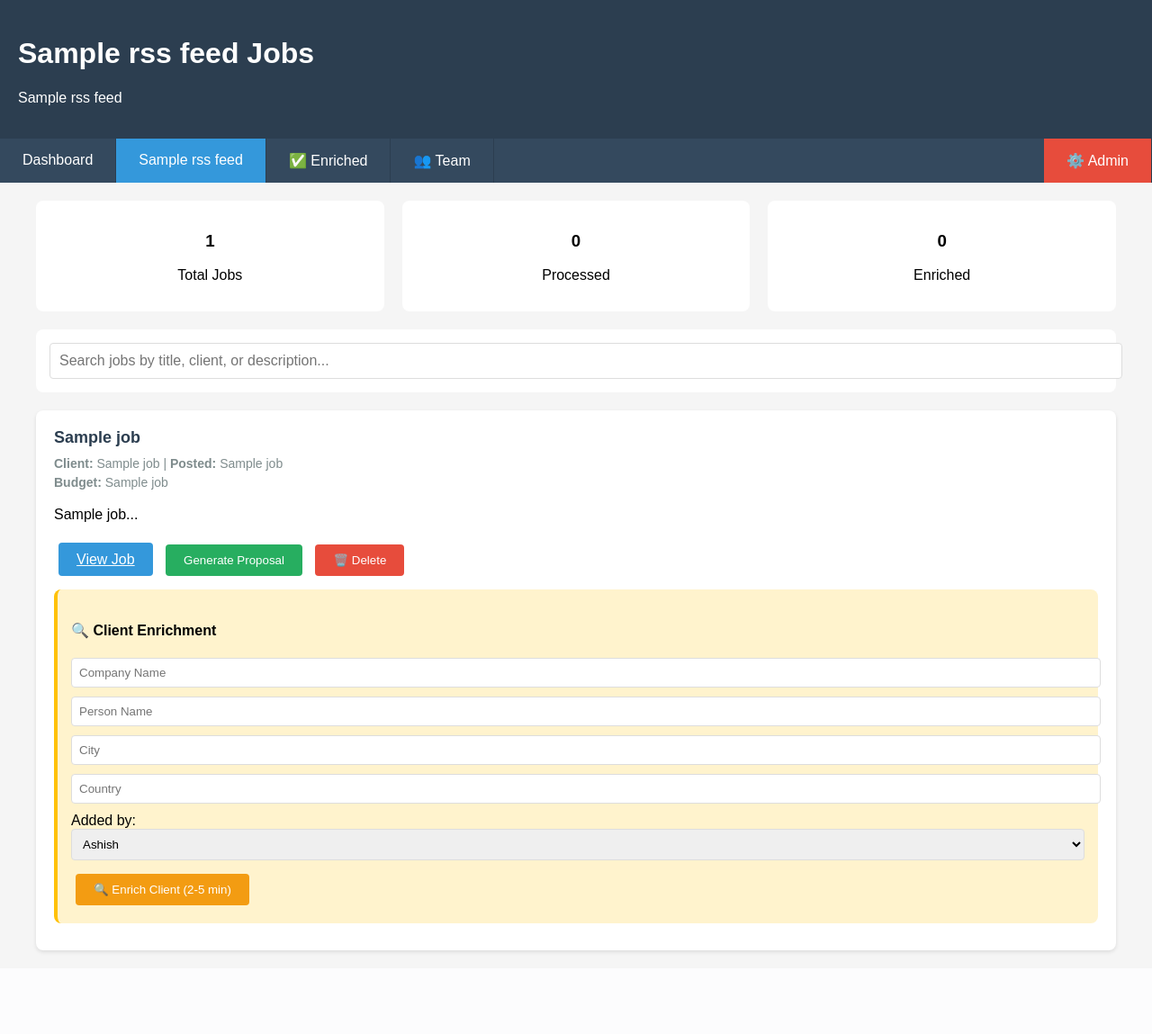
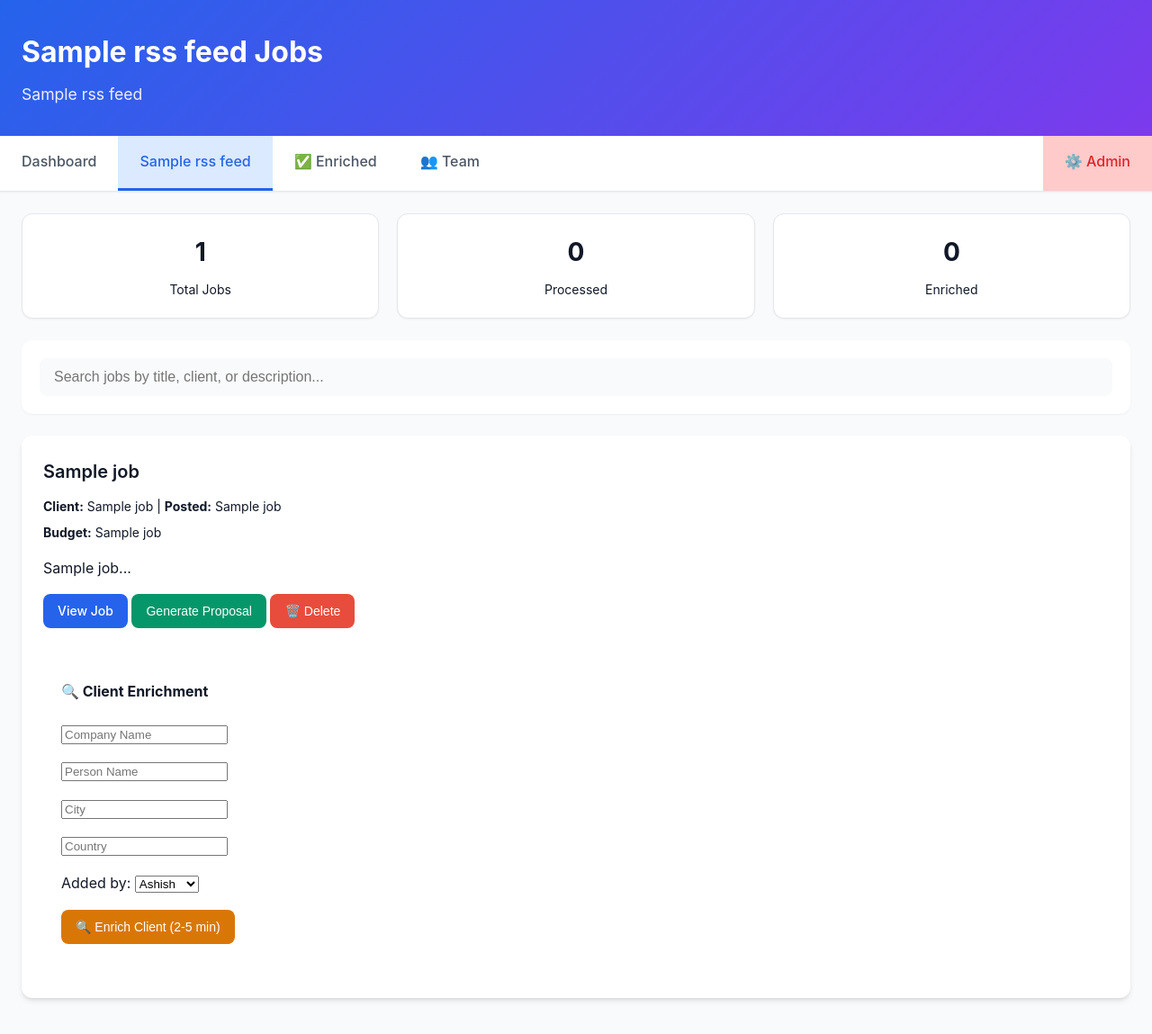
Before and after one commit to mady202220/MindWork, a Flask app: page /rss/1 in a window 1280 px wide. Shown: the whole page at 90% size. Before the commit the page ends 1060 px from the top, so only its background shows below. Run offline with Flask 3, Linux system fonts and the light colour scheme; the visitor is signed in with stand-in values (Sample User, id 1); a database or web service that is not in the repository returns one stand-in record (values such as "Sample title"); some libraries are stand-ins or nearby versions.

Commit message:
Fix enrich client error by removing non-existent enriched_at column

```diff
--- a/app.py
+++ b/app.py
@@ -389,9 +389,9 @@
             debug_log.append("Calling OpenAI for keyword extraction...")
 
             response = client.chat.completions.create(
-                model="gpt-3.5-turbo",
+                model="gpt-4o-mini",
                 messages=[{"role": "user", "content": prompt}],
-                max_tokens=30
+                max_tokens=50
             )
             keywords = response.choices[0].message.content.strip().split(',')
             result = [k.strip() for k in keywords[:2]]
@@ -438,9 +438,9 @@
         try:
             debug_log.append("Calling OpenAI for proposal generation...")
             response = client.chat.completions.create(
-                model="gpt-3.5-turbo",
+                model="gpt-4o-mini",
                 messages=[{"role": "user", "content": prompt}],
-                max_tokens=800
+                max_tokens=1000
             )
             proposal = response.choices[0].message.content.strip()
             debug_log.append("Proposal generated successfully")
@@ -1060,23 +1060,23 @@
                         client_name = %s, client_company = %s,
                         client_city = %s, client_country = %s, linkedin_url = %s,
                         email = %s, phone = %s, whatsapp = %s, enriched = 1,
-                        decision_maker = %s, enriched_at = %s
+                        decision_maker = %s
                         WHERE id = %s""",
                      (final_person_name, final_company_name,
                       city, country, result.get('linkedin', ''),
                       result.get('email', ''), result.get('phone', ''),
-                      result.get('whatsapp', ''), search_target, datetime.now().isoformat(), job_id))
+                      result.get('whatsapp', ''), search_target, job_id))
         else:
             c.execute("""UPDATE jobs SET
                         client_name = ?, client_company = ?,
                         client_city = ?, client_country = ?, linkedin_url = ?,
                         email = ?, phone = ?, whatsapp = ?, enriched = 1,
-                        decision_maker = ?, enriched_at = ?
+                        decision_maker = ?
                         WHERE id = ?""",
                      (final_person_name, final_company_name,
                       city, country, result.get('linkedin', ''),
                       result.get('email', ''), result.get('phone', ''),
-                      result.get('whatsapp', ''), search_target, datetime.now().isoformat(), job_id))
+                      result.get('whatsapp', ''), search_target, job_id))
 
         conn.commit()
         conn.close()
@@ -1661,9 +1661,9 @@
             full_prompt = f"{prompt}\n\nJob Title: {job_title}\nJob Description: {job_description}\n\nGenerate a brief, friendly WhatsApp message:"
 
             response = client.chat.completions.create(
-                model="gpt-3.5-turbo",
+                model="gpt-4o-mini",
                 messages=[{"role": "user", "content": full_prompt}],
-                max_tokens=200
+                max_tokens=250
             )
             message = response.choices[0].message.content.strip()
             return jsonify({'success': True, 'message': message})
@@ -1672,9 +1672,9 @@
             full_prompt = f"{prompt}\n\nJob Title: {job_title}\nJob Description: {job_description}\n\nGenerate a professional LinkedIn message:"
 
             response = client.chat.completions.create(
-                model="gpt-3.5-turbo",
+                model="gpt-4o-mini",
                 messages=[{"role": "user", "content": full_prompt}],
-                max_tokens=300
+                max_tokens=400
             )
             message = response.choices[0].message.content.strip()
             return jsonify({'success': True, 'message': message})
@@ -1687,9 +1687,9 @@
             email_prompt = f"{prompt}\n\nJob Title: {job_title}\nJob Description: {job_description}\n\nGenerate a professional email body:"
 
             response = client.chat.completions.create(
-                model="gpt-3.5-turbo",
+                model="gpt-4o-mini",
                 messages=[{"role": "user", "content": email_prompt}],
-                max_tokens=400
+                max_tokens=500
             )
             email_body = response.choices[0].message.content.strip()
 
@@ -1697,9 +1697,9 @@
             followup_prompt = f"Generate a follow-up email body for this job if no response received to initial email:\n\nJob Title: {job_title}\nJob Description: {job_description}\n\nGenerate a polite follow-up email body:"
 
             response = client.chat.completions.create(
-                model="gpt-3.5-turbo",
+                model="gpt-4o-mini",
                 messages=[{"role": "user", "content": followup_prompt}],
-                max_tokens=300
+                max_tokens=400
             )
             followup_body = response.choices[0].message.content.strip()
 
--- a/templates/rss_jobs.html
+++ b/templates/rss_jobs.html
@@ -2,36 +2,29 @@
 <html>
 <head>
     <title>{{ current_feed[1] }} - Jobs</title>
+    <link rel="stylesheet" href="/static/css/brand.css">
     <style>
-        body { font-family: Arial, sans-serif; margin: 0; background: #f5f5f5; }
-        .header { background: #2c3e50; color: white; padding: 20px; }
-        .nav-tabs { background: #34495e; padding: 0; margin: 0; display: flex; }
-        .nav-tab { padding: 15px 25px; color: white; text-decoration: none; border-right: 1px solid #2c3e50; }
-        .nav-tab:hover { background: #2c3e50; }
-        .nav-tab.active { background: #3498db; }
-        .admin-tab { margin-left: auto; background: #e74c3c; }
-        .container { max-width: 1200px; margin: 20px auto; padding: 0 20px; }
-        .job-card { background: white; padding: 20px; margin: 10px 0; border-radius: 8px; box-shadow: 0 2px 4px rgba(0,0,0,0.1); }
-        .job-title { font-size: 18px; font-weight: bold; color: #2c3e50; margin-bottom: 10px; }
-        .job-meta { color: #7f8c8d; font-size: 14px; margin-bottom: 15px; }
-        .job-meta div { margin: 5px 0; }
-        .job-description { margin: 15px 0; line-height: 1.6; }
-        .btn { padding: 10px 20px; border: none; border-radius: 4px; cursor: pointer; margin: 5px; }
-        .btn-primary { background: #3498db; color: white; }
-        .btn-success { background: #27ae60; color: white; }
-        .btn-warning { background: #f39c12; color: white; }
-        .btn:hover { opacity: 0.8; }
-        .enrichment-section { background: #fff3cd; padding: 15px; margin: 10px 0; border-radius: 8px; border-left: 4px solid #ffc107; }
-        .enrichment-results { background: #d4edda; padding: 15px; margin: 10px 0; border-radius: 4px; }
-        .proposal-section { background: #ecf0f1; padding: 20px; margin-top: 20px; border-radius: 8px; }
-        .examples { background: #fff; padding: 15px; margin: 10px 0; border-left: 4px solid #3498db; }
-        .debug-section { background: #f8f9fa; padding: 15px; margin: 10px 0; border-radius: 4px; border-left: 4px solid #6c757d; }
-        .form-group { margin: 10px 0; }
-        .form-group input, .form-group textarea, .form-group select { width: 100%; padding: 8px; border: 1px solid #ddd; border-radius: 4px; }
-        .loading { text-align: center; padding: 20px; color: #7f8c8d; }
-        .edit-fields { display: none; background: #f8f9fa; padding: 10px; margin: 10px 0; border-radius: 4px; }
-        .stats { display: flex; gap: 20px; margin-bottom: 20px; }
-        .stat-card { background: white; padding: 15px; border-radius: 8px; text-align: center; flex: 1; }
+        .job-card { background: white; padding: 24px; margin: 16px 0; border-radius: 12px; box-shadow: var(--shadow-md); border: 1px solid var(--border-light); }
+        .job-title { font-size: 20px; font-weight: 600; color: var(--text-primary); margin-bottom: 12px; }
+        .job-meta { color: var(--text-secondary); font-size: 14px; margin-bottom: 16px; }
+        .job-meta div { margin: 6px 0; }
+        .job-description { margin: 16px 0; line-height: 1.6; color: var(--text-primary); }
+        .enrichment-section { background: var(--warning-light); padding: 20px; margin: 16px 0; border-radius: 8px; border-left: 4px solid var(--warning); }
+        .enrichment-results { background: var(--success-light); padding: 16px; margin: 12px 0; border-radius: 8px; }
+        .proposal-section { background: var(--bg-secondary); padding: 24px; margin-top: 20px; border-radius: 12px; }
+        .examples { background: white; padding: 20px; margin: 12px 0; border-left: 4px solid var(--primary); border-radius: 8px; }
+        .debug-section { background: var(--bg-tertiary); padding: 16px; margin: 12px 0; border-radius: 8px; border-left: 4px solid var(--text-tertiary); }
+        .edit-fields { display: none; background: var(--bg-tertiary); padding: 16px; margin: 12px 0; border-radius: 8px; }
+        .stats { display: flex; gap: 20px; margin-bottom: 24px; }
+        .stat-card { background: white; padding: 20px; border-radius: 12px; text-align: center; flex: 1; box-shadow: var(--shadow-sm); }
+        .stat-card h3 { color: var(--primary); font-size: 28px; margin: 0 0 8px 0; }
+        .stat-card p { color: var(--text-secondary); margin: 0; font-size: 14px; }
+        .search-container { background: white; padding: 20px; border-radius: 12px; margin-bottom: 24px; box-shadow: var(--shadow-sm); }
+        .search-input { width: 100%; padding: 12px 16px; border: 2px solid var(--border-light); border-radius: 8px; font-size: 16px; transition: border-color 0.2s; }
+        .search-input:focus { outline: none; border-color: var(--primary); }
+        .no-jobs { background: white; padding: 40px; border-radius: 12px; text-align: center; box-shadow: var(--shadow-sm); }
+        .no-jobs h3 { color: var(--text-primary); margin-bottom: 12px; }
+        .no-jobs p { color: var(--text-secondary); }
     </style>
 </head>
 <body>
@@ -69,14 +62,12 @@
             </div>
         </div>
 
-        <div style="background: white; padding: 15px; border-radius: 8px; margin-bottom: 20px;">
-            <input type="text" id="searchInput" placeholder="Search jobs by title, client, or description..."
-                   style="width: 100%; padding: 10px; border: 1px solid #ddd; border-radius: 4px; font-size: 16px;"
-                   onkeyup="searchJobs()">
+        <div class="search-container">
+            <input type="text" id="searchInput" class="search-input" placeholder="Search jobs by title, client, or description..." onkeyup="searchJobs()">
         </div>
 
         {% if jobs|length == 0 %}
-        <div style="background: white; padding: 30px; border-radius: 8px; text-align: center;">
+        <div class="no-jobs">
             <h3>No jobs found</h3>
             <p>Jobs will appear here automatically as they are fetched from the RSS feed every 10 minutes.</p>
         </div>
```
